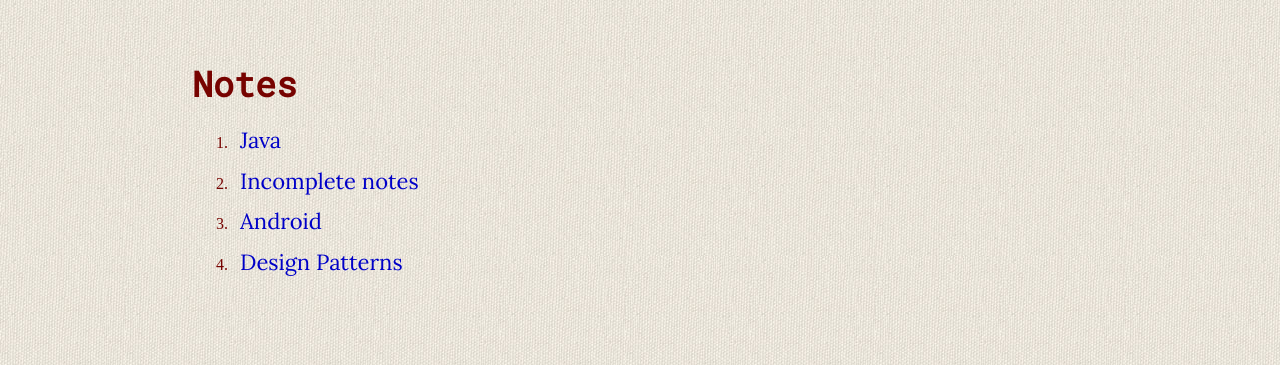
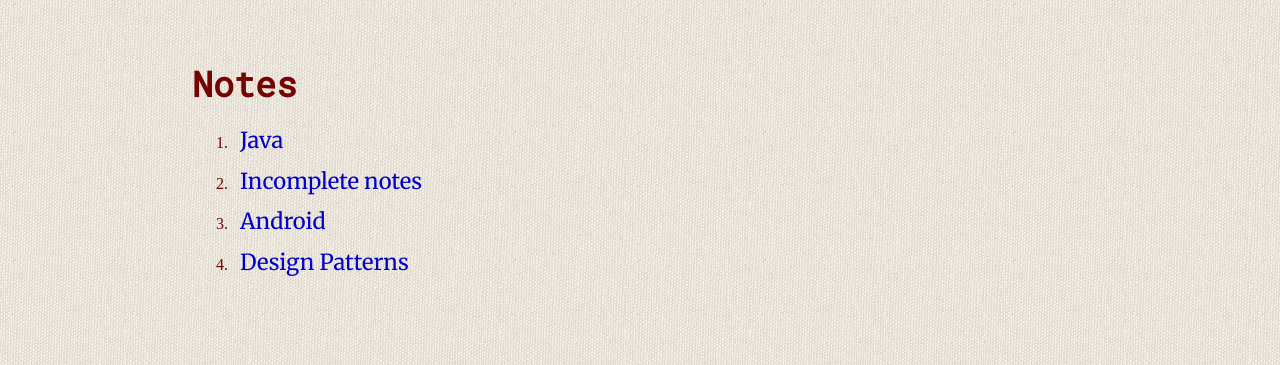
Before and after one commit to Jokestir/Jokestir.github.io, a Jekyll site: the page built from index.html, in a window 1280 px wide. Shown: the top 365 px of the page. Built offline with Jekyll 4.4.1, drawn with Linux system fonts in a browser that asks for light colours.

Commit message:
font experiment

```diff
--- a/_includes/head.html
+++ b/_includes/head.html
@@ -10,4 +10,6 @@
 			<link href="https://fonts.googleapis.com/css?family=Roboto+Mono" rel="stylesheet">
 			<link href="https://fonts.googleapis.com/css?family=Roboto+Condensed" rel="stylesheet">
 			<link href="https://fonts.googleapis.com/css?family=Lora" rel="stylesheet">
+			<link href="https://fonts.googleapis.com/css?family=Merriweather" rel="stylesheet">
+
 </head>
--- a/css/main.css
+++ b/css/main.css
@@ -42,7 +42,7 @@
 	border-bottom: 1px solid #FFA700;
 }
 p {
-	font-family: 'Lora', serif;
+	font-family: 'Merriweather', serif;
     font-size: 1em;
     line-height: 1.4em;
     color: #0000C8;
```
